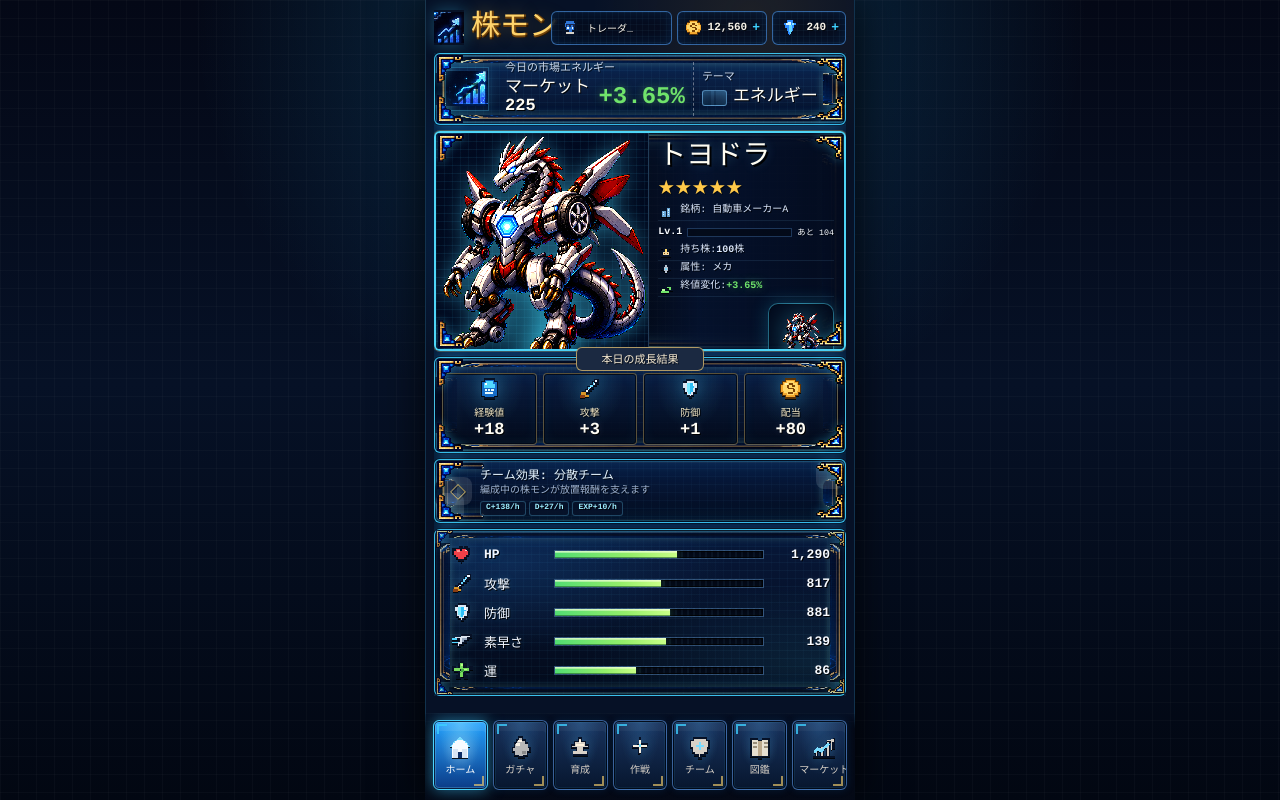
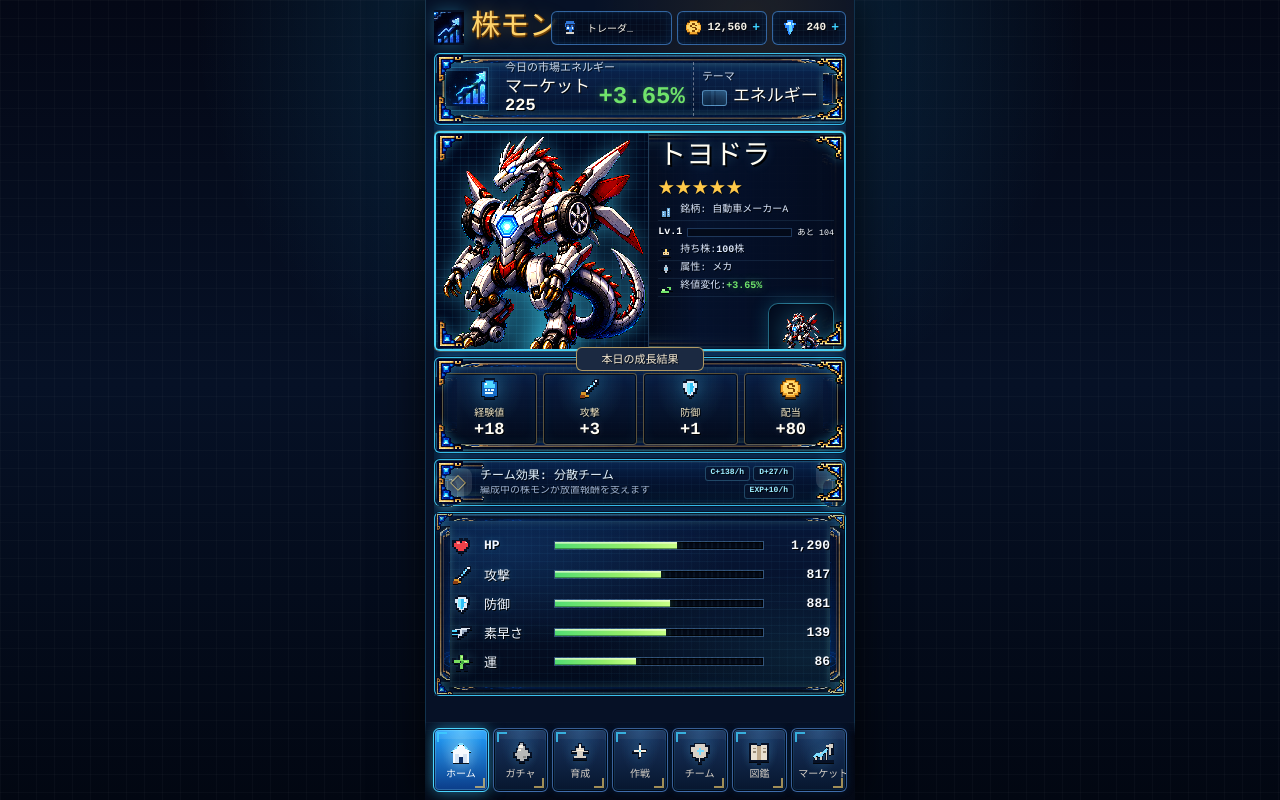
Before and after one commit to AtsushiSora/kabumon1, a Next.js app: page / in a window 1280 px wide. Built offline with nearby package versions, Linux system fonts and the light colour scheme.

Commit message:
Polish compact home layout

```diff
--- a/app/globals.css
+++ b/app/globals.css
@@ -2180,6 +2180,14 @@ button {
   background-size: 8px 8px, 8px 8px, auto;
 }
 
+.home-team-effect > div {
+  min-width: 0;
+  display: grid;
+  grid-template-columns: minmax(0, 1fr) auto;
+  column-gap: 8px;
+  align-items: center;
+}
+
 .home-team-effect > span {
   width: 28px;
   height: 28px;
@@ -2187,21 +2195,33 @@ button {
 }
 
 .home-team-effect strong {
+  min-width: 0;
+  overflow: hidden;
+  text-overflow: ellipsis;
+  white-space: nowrap;
   font-size: 12px;
 }
 
 .home-team-effect p {
   display: block;
+  min-width: 0;
   margin-top: 2px;
+  overflow: hidden;
+  text-overflow: ellipsis;
+  white-space: nowrap;
   font-size: 10px;
   line-height: 1.2;
 }
 
 .home-team-effect .team-effect-metrics {
+  grid-column: 2;
+  grid-row: 1 / span 2;
   display: flex;
   flex-wrap: wrap;
+  justify-content: flex-end;
   gap: 3px;
-  margin-top: 3px;
+  width: 136px;
+  margin-top: 0;
 }
 
 .home-team-effect .team-effect-metrics i {
@@ -2741,8 +2761,8 @@ button {
   width: min(100vw, 430px);
   display: grid;
   grid-template-columns: repeat(7, 1fr);
-  gap: 5px;
-  padding: 7px 8px 10px;
+  gap: 4px;
+  padding: 6px 8px 8px;
   background:
     linear-gradient(180deg, rgba(4, 11, 28, 0.12), rgba(4, 9, 22, 0.98) 18%),
     linear-gradient(rgba(255, 255, 255, 0.028) 1px, transparent 1px);
@@ -2751,7 +2771,7 @@ button {
 }
 
 .bottom-nav button {
-  min-height: 70px;
+  min-height: 64px;
   position: relative;
   display: grid;
   place-items: center;
@@ -2803,8 +2823,8 @@ button {
 
 .bottom-nav button span {
   display: block;
-  width: 30px;
-  height: 30px;
+  width: 28px;
+  height: 28px;
   background: var(--nav-icon) center / contain no-repeat;
   image-rendering: pixelated;
   filter:
@@ -3118,12 +3138,13 @@ button {
   .home-team-effect .team-effect-metrics {
     display: flex;
     gap: 2px;
-    margin-top: 2px;
+    width: 118px;
+    margin-top: 0;
   }
 
   .home-team-effect .team-effect-metrics i {
     min-height: 13px;
-    padding: 1px 3px;
+    padding: 1px 2px;
     font-size: 7px;
   }
 
@@ -3170,12 +3191,13 @@ button {
   }
 
   .home-screen .stats-panel {
-    padding: 8px 9px 7px;
+    min-height: 128px;
+    padding: 7px 9px 6px;
   }
 
   .home-screen .stat-row {
     grid-template-columns: 84px 1fr 44px;
-    min-height: 18px;
+    min-height: 17px;
     gap: 5px;
   }
 
@@ -3185,13 +3207,13 @@ button {
   }
 
   .home-screen .stat-row span::before {
-    width: 20px;
-    height: 20px;
-    background-size: 17px 17px, auto;
+    width: 18px;
+    height: 18px;
+    background-size: 16px 16px, auto;
   }
 
   .home-screen .stat-bar {
-    height: 7px;
+    height: 6px;
   }
 
   .bottom-nav {
@@ -3200,13 +3222,13 @@ button {
   }
 
   .bottom-nav button {
-    min-height: 54px;
+    min-height: 50px;
     font-size: 8px;
   }
 
   .bottom-nav button span {
-    width: 24px;
-    height: 24px;
+    width: 22px;
+    height: 22px;
   }
 
   .train-hero {
@@ -3378,7 +3400,7 @@ button {
   }
 
   .bottom-nav button {
-    min-height: 62px;
+    min-height: 52px;
     font-size: 9px;
   }
 }
@@ -3432,7 +3454,7 @@ button {
   }
 
   .bottom-nav button {
-    min-height: 54px;
+    min-height: 49px;
     font-size: 8px;
   }
 }
@@ -3491,6 +3513,6 @@ button {
   }
 
   .bottom-nav button {
-    min-height: 50px;
-  }
-}
+    min-height: 48px;
+  }
+}
```
